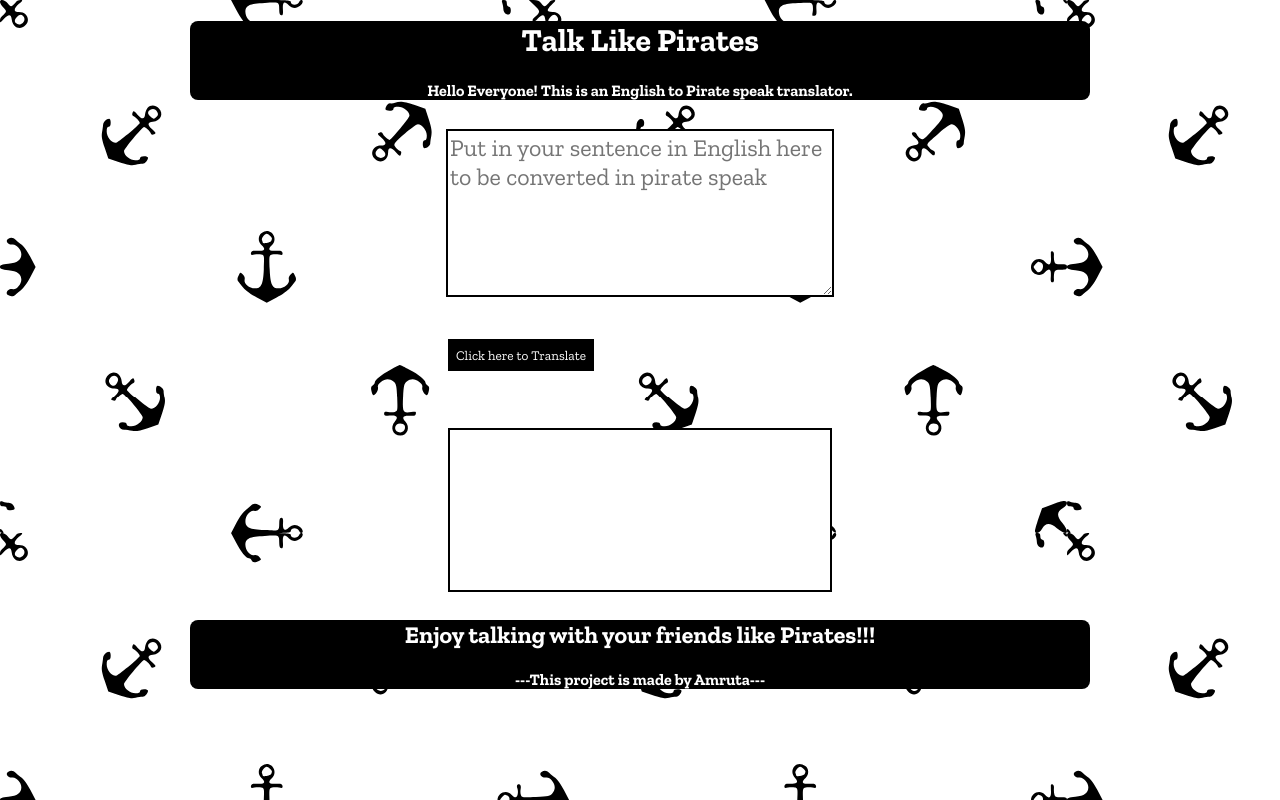
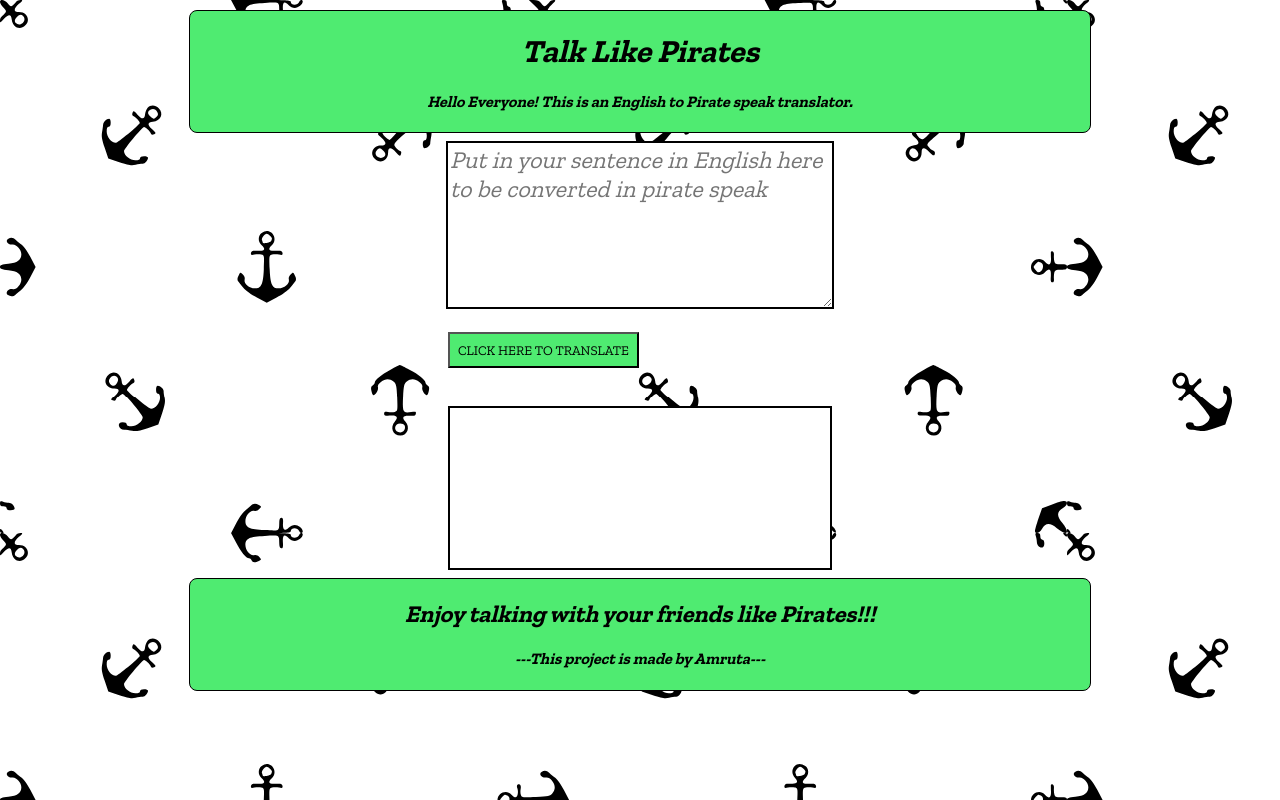
Before and after one commit to Amruta0103/Translator-App, a plain HTML site: page index.htm in a window 1280 px wide. Drawn offline with nearby package versions, Linux system fonts and the light colour scheme.

Commit message:
fix color

```diff
--- a/index.htm
+++ b/index.htm
@@ -13,9 +13,9 @@
   </header>
   <section class="section">
     <textarea class="input" id="input" placeholder="Put in your sentence in English here to be converted in pirate speak"></textarea>
-    <br><br><br>
-    <button class="button"id="btn-translate">Click here to Translate</button>
-    <br><br><br>
+    <br><br>
+    <button class="button"id="btn-translate">CLICK HERE TO TRANSLATE</button>
+    <br><br>
     <div class="output" id="output"></div>
   </section>
   <section class="">
--- a/styles.css
+++ b/styles.css
@@ -5,7 +5,8 @@
   background-image: url("images/bgimage.svg");
   text-align:center;
   color:black;
-  margin:0px;
+  margin:10px;
+  font-style: oblique;
   font-family: 'Zilla Slab', serif;
   font-size: medium;
 }
@@ -21,9 +22,10 @@
 }
 
 .head{
-  background-color: black;
-  color: white;
+  background-color: rgb(79, 235, 113);
+  color: black;
   border-radius: 0.5rem;
+  border: 1px solid black;
   margin:auto;
   display:block;
   max-width: 900px;
@@ -35,6 +37,8 @@
   border: 2px solid black;
   height:20vh;
   width:95%;
+  text-decoration: bold;
+  font-style: oblique;
   font-size: x-large;
   font-family: 'Zilla Slab', serif;
 }
@@ -42,31 +46,34 @@
 button{
   text-align:center;
   align-self: center;
-  background-color: black;
-  color: white;
+  background-color: rgb(79, 235, 113);
+  color: black;
+  font-display: bold;
   display:block;
   padding:0.5rem;
-  border-width:0px;
+  border-width: 2px solid black;
   margin-left: 0.5rem;
   font-family: 'Zilla Slab', serif;
 }
 
 .output{
   background-color: white;
-  color: black;
+  color:black;
   border: 2px solid black;
   height:20vh;
   width:95%;
   text-align: left;
   margin:auto;
+  font-style: oblique;
   font-size: x-large;
   font-family: 'Zilla Slab', serif;
 }
 
 .foot{
-  background-color: black;
-  color: white;
+  background-color: rgb(79, 235, 113);
+  color: black;
   border-radius:0.5rem;
+  border: 1px solid black;
   max-width:900px;
   display:block;
   margin:auto;
```
